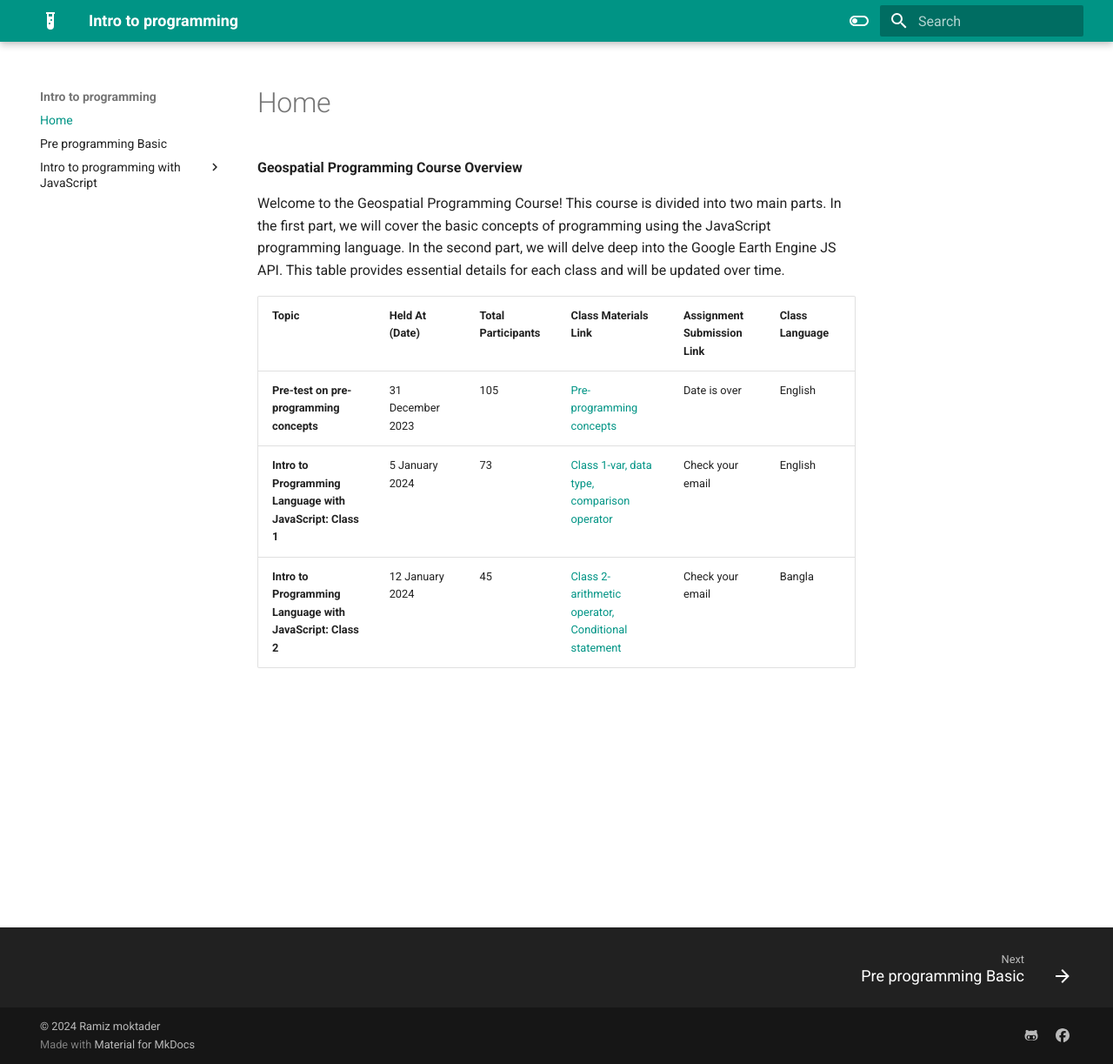
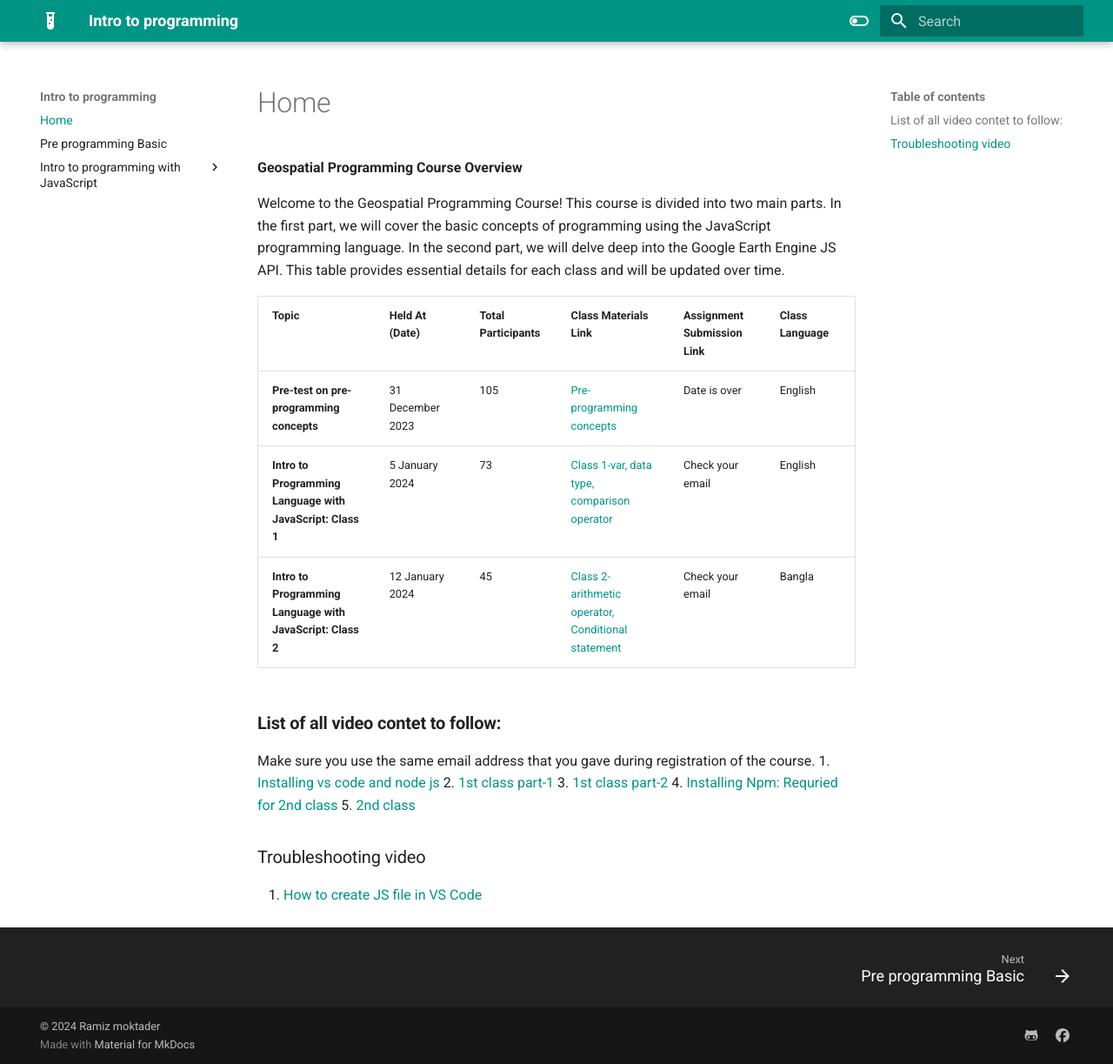
Before and after one commit to ramiz-moktader/geospatial-programming-course, an MkDocs documentation site: the page built from docs/index.md, in a window 1280 px wide and 1223 px high. Shown: the whole window at 87% size. Built offline with MkDocs 1.6.1 and Material for MkDocs 9.7.7, drawn with Linux system fonts in a browser that asks for light colours.

Commit message:
video list added

```diff
--- a/docs/index.md
+++ b/docs/index.md
@@ -8,3 +8,14 @@ Welcome to the Geospatial Programming Course! This course is divided into two ma
 | **Pre-test on pre-programming concepts** | 31 December 2023    | 105                 | [Pre-programming concepts](pre-prog-basic.md)          | Date is over     | English         |
 | **Intro to Programming Language with JavaScript: Class 1**| 5 January 2024           | 73   | [Class 1-var, data type, comparison operator](intro-to-programming-with-js-class1.md)                                    | Check your email     | English  |
 | **Intro to Programming Language with JavaScript: Class 2**| 12 January 2024           | 45   | [Class 2- arithmetic operator, Conditional statement](conditional-statements-class2.md)                                    | Check your email     | Bangla  |
+
+### **List of all video contet to follow:**
+Make sure you use the same email address that you gave during registration of the course.
+1. [Installing vs code and node js](https://youtu.be/Q1DB41aiV4Y?si=AYn20G9hmRctcNeJ)
+2. [1st class part-1](https://drive.google.com/file/d/1Y1OiFRidijEs7S_u3yhuocXJkin_JXWP/view?usp=drive_link)
+3. [1st class part-2]((https://drive.google.com/file/d/1jBoXTfc0hzYxJj92jcmAUUX1tg5Lnu3-/view?usp=drive_link))
+4. [Installing Npm: Requried for 2nd class ](https://youtu.be/AqVNAOXOSN0)
+5. [2nd class](https://youtu.be/2oPc2RAzAt0)
+
+### Troubleshooting video
+1. [How to create JS file in VS Code](https://youtu.be/Fw851CKuyCM)
```
